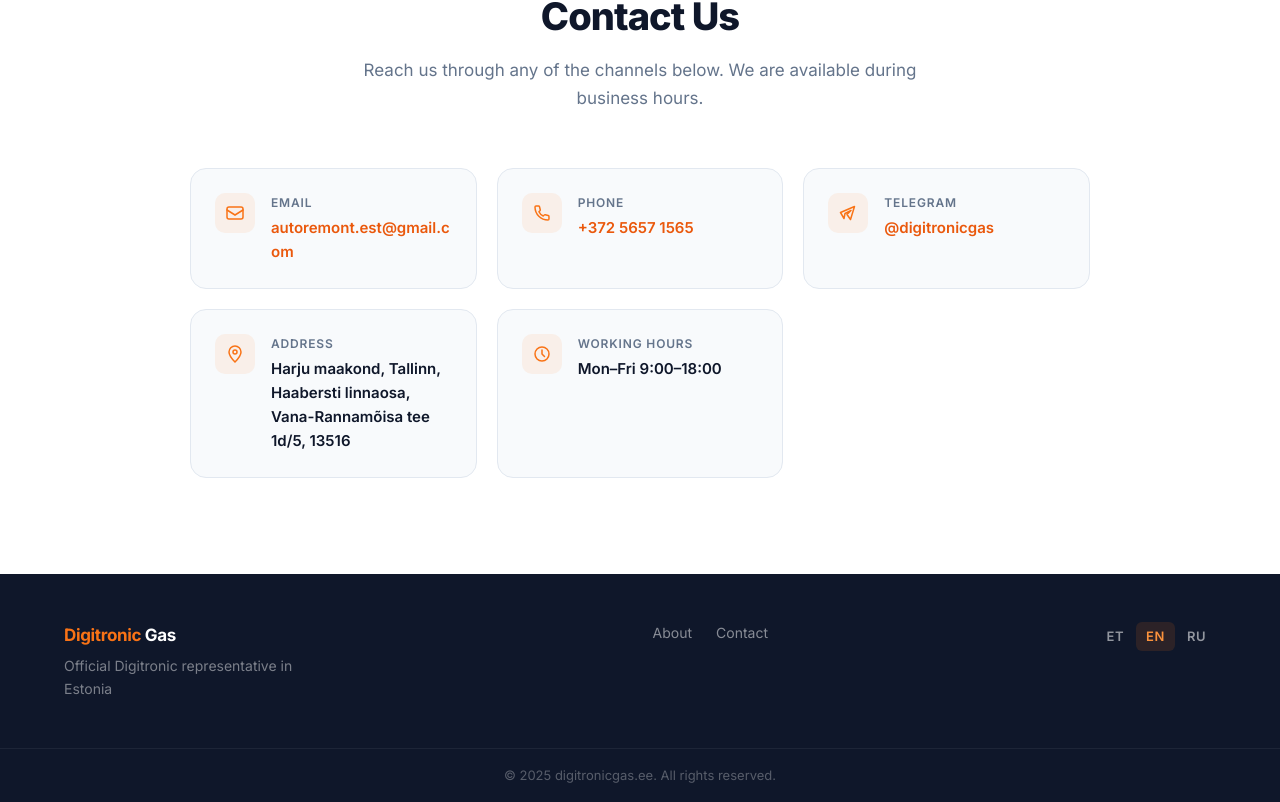
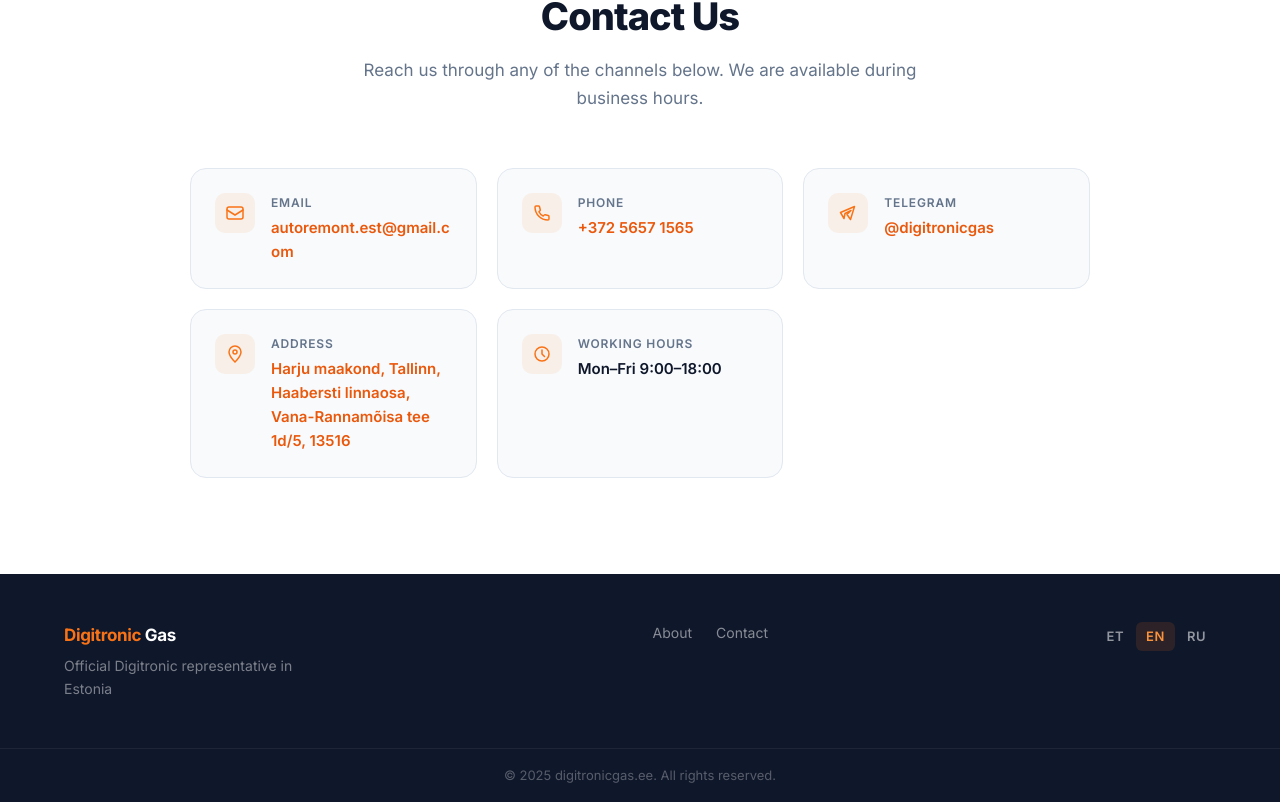
Before and after one commit to AndriiTsylyuryk/digitronicautogas, a Next.js app: page /en in a window 1280 px wide. Shown: the part 2462-3264 px from the top of the page. Built offline with nearby package versions, Linux system fonts and the light colour scheme; no server answers.

Commit message:
Make address clickable (Google Maps)

```diff
--- a/components/sections/Contacts.tsx
+++ b/components/sections/Contacts.tsx
@@ -20,7 +20,7 @@ function ContactItem({ icon, label, value, href }: ContactItemProps) {
         <dt className={styles.itemLabel}>{label}</dt>
         <dd className={styles.itemValue}>
           {href ? (
-            <a href={href} className={styles.itemLink}>
+            <a href={href} className={styles.itemLink} target="_blank" rel="noopener noreferrer">
               {value}
             </a>
           ) : (
@@ -101,6 +101,7 @@ export function Contacts({ t }: Props) {
             icon={icons.address}
             label={items.address.label}
             value={items.address.value}
+            href="https://maps.google.com/?q=Vana-Rannam%C3%B5isa+tee+1d%2F5%2C+13516+Tallinn"
           />
           <ContactItem
             icon={icons.hours}
```
